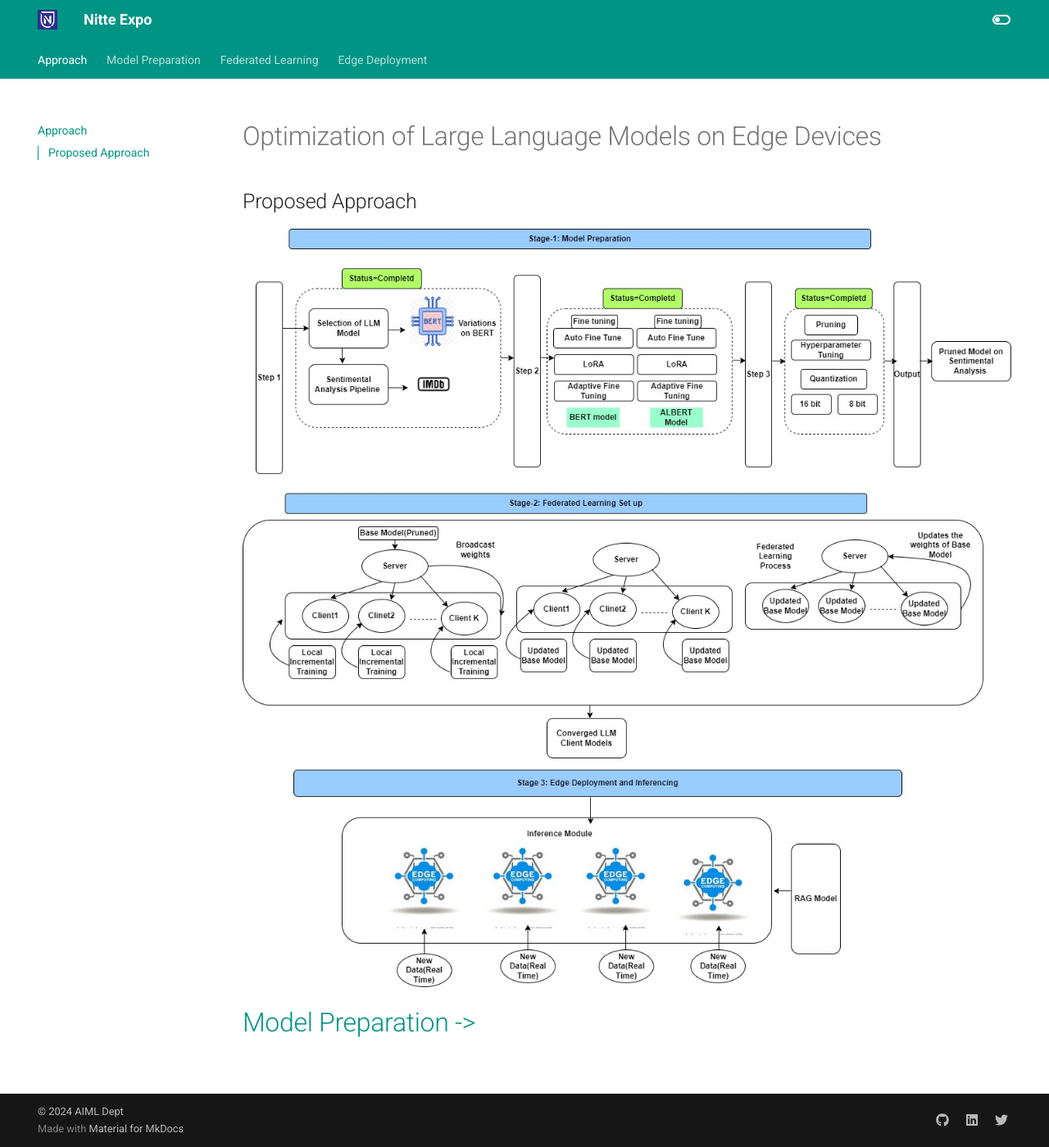
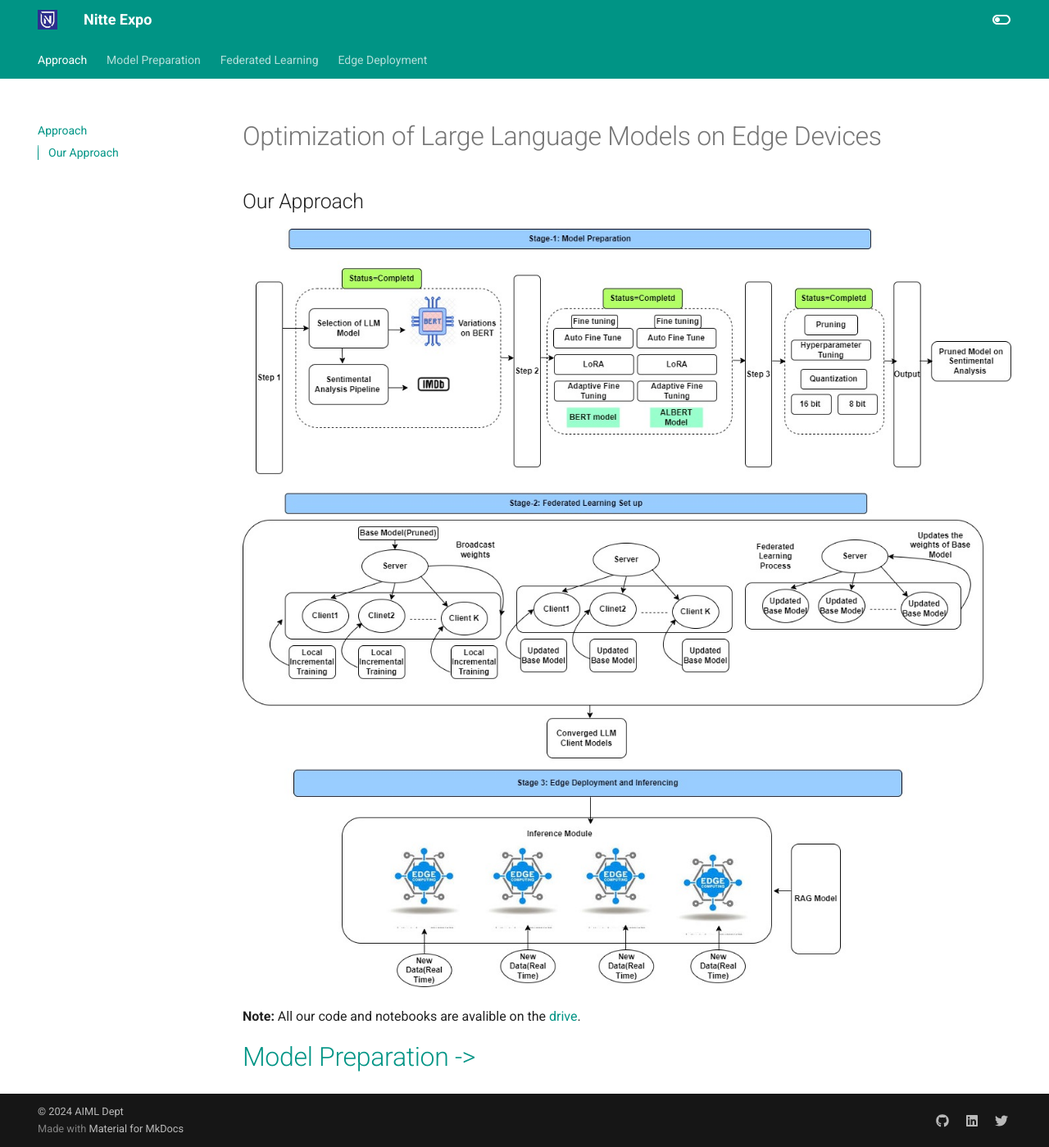
Before and after one commit to iamrajharshit/NitteXpo, an MkDocs documentation site: the page built from docs/index.md, in a window 1280 px wide and 1399 px high. Shown: the whole window at 82% size. Built offline with MkDocs 1.6.1 and Material for MkDocs 9.7.7, drawn with Linux system fonts in a browser that asks for light colours.

Commit message:
link to drive

```diff
--- a/docs/index.md
+++ b/docs/index.md
@@ -1,10 +1,9 @@
 # Optimization of Large Language Models on Edge Devices
 
-## Proposed Approach
+## Our Approach
 ![Approach](./img/Approach.jpg)
 
 
-
-
+**Note:** All our code and notebooks are avalible on the [drive](https://drive.google.com/drive/folders/14GQZjjMnR8uZtNWt6w1A_9qkMg-jrEQ7?usp=sharing).
 
 # [Model Preparation ->](01_Stage-1.md)
```
